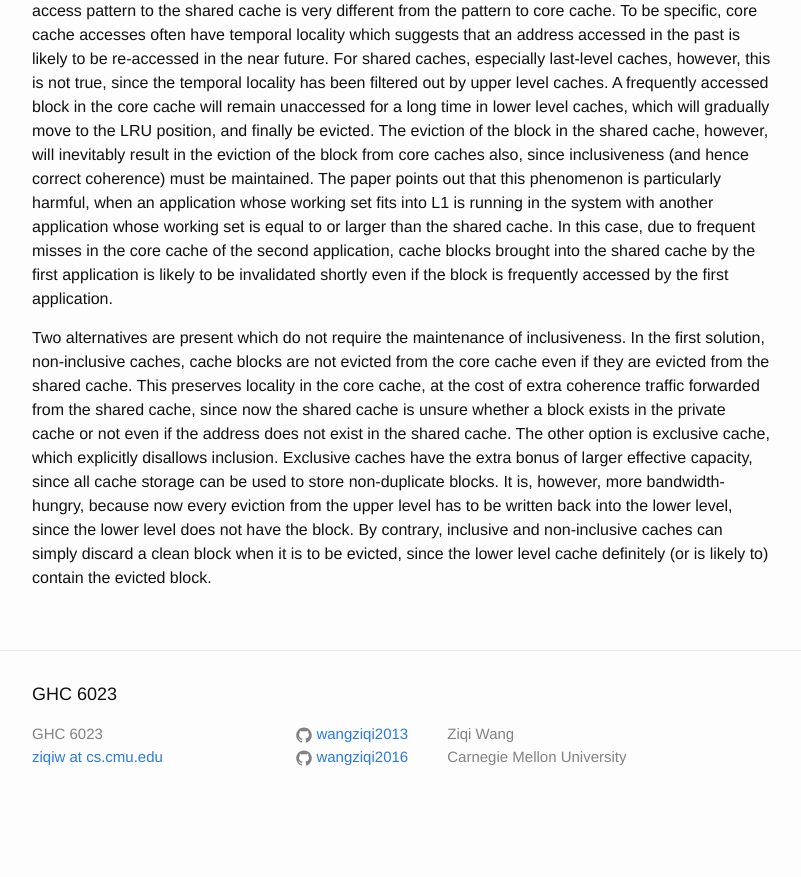
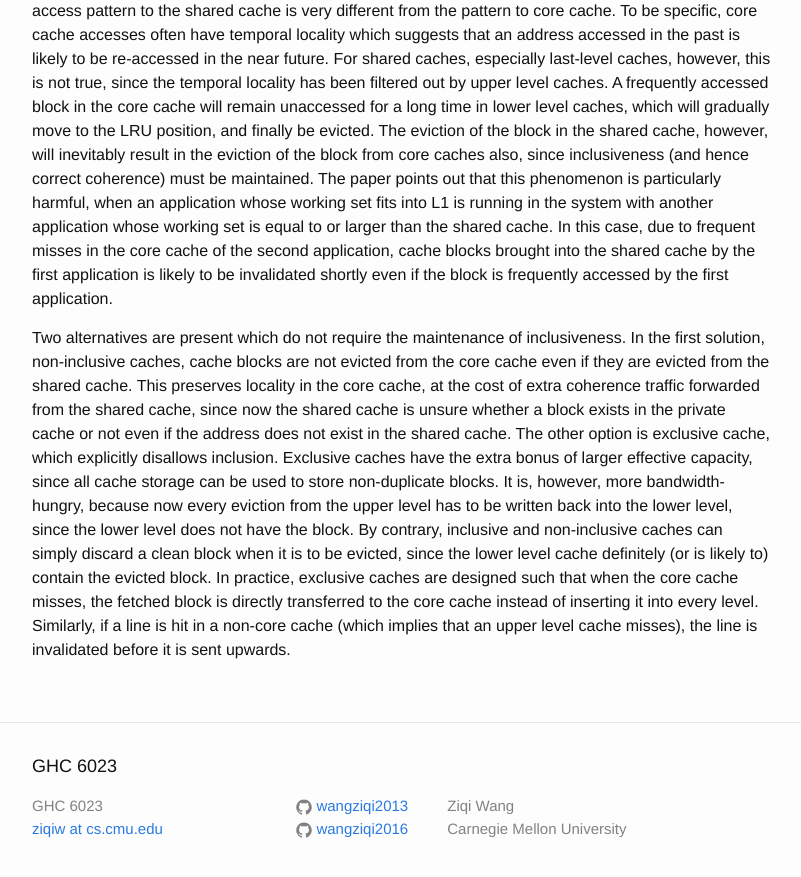
Before and after one commit to wangziqi2013/wangziqi2013.github.io, a Jekyll site: the page built from _posts/2019-08-22-achieving-non-inclusive-cache-performance-with-inclusive-caches.markdown, in a window 1280 px wide and 900 px high, scrolled down 772 px. Shown: the top 877 px of the window, without its empty margins (238-1039 px from the left). Built offline with Jekyll 4.4.1, drawn with Linux system fonts in a browser that asks for light colours; before the commit the page ends 1600 px from its top, so only the background shows below that.

Commit message:
Adding impl of exclusive caches

```diff
--- a/_posts/2019-08-22-achieving-non-inclusive-cache-performance-with-inclusive-caches.markdown
+++ b/_posts/2019-08-22-achieving-non-inclusive-cache-performance-with-inclusive-caches.markdown
@@ -44,3 +44,6 @@ extra bonus of larger effective capacity, since all cache storage can be used to
 more bandwidth-hungry, because now every eviction from the upper level has to be written back into the lower level,
 since the lower level does not have the block. By contrary, inclusive and non-inclusive caches can simply discard a clean
 block when it is to be evicted, since the lower level cache definitely (or is likely to) contain the evicted block.
+In practice, exclusive caches are designed such that when the core cache misses, the fetched block is directly transferred
+to the core cache instead of inserting it into every level. Similarly, if a line is hit in a non-core cache (which
+implies that an upper level cache misses), the line is invalidated before it is sent upwards.
```
